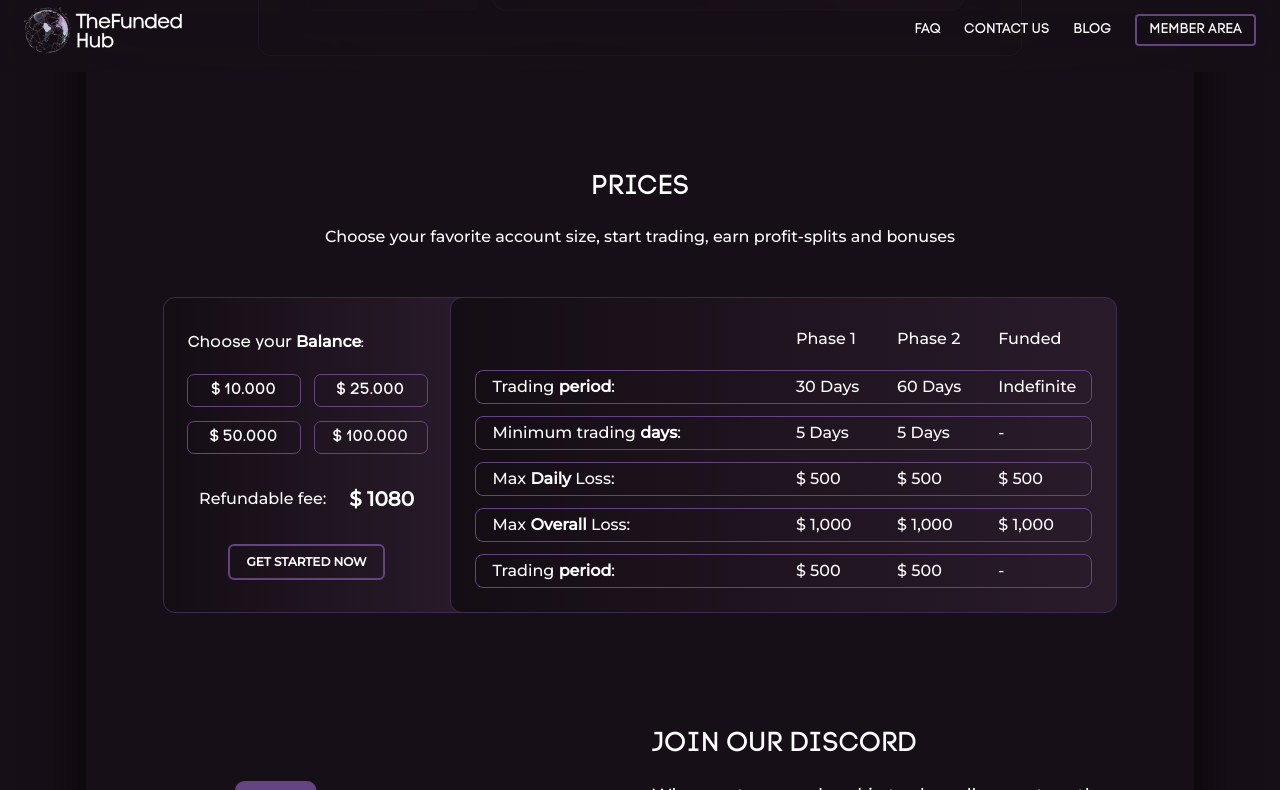
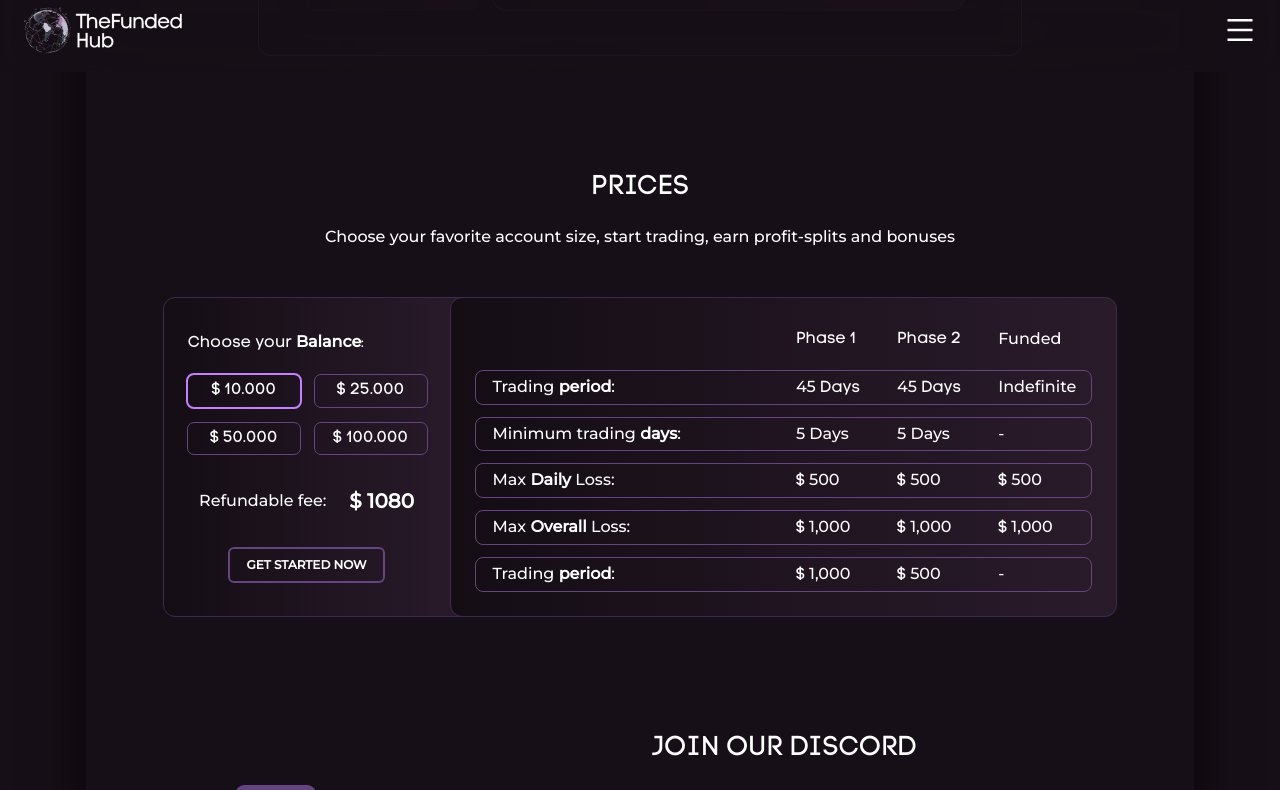
Before and after one commit to troxtele/thefoundedhub, a plain HTML site: page index.html in a window 1280 px wide. Both pictures are taken after a click on the button "$ 10.000". Shown: the part 2787-3577 px from the top of the page. Drawn offline with Linux system fonts and the light colour scheme.

Commit message:
Add files via upload

```diff
--- a/index.html
+++ b/index.html
@@ -35,7 +35,7 @@
       class="z-50 fixed left-0 right-0 bg-main-bg/80 backdrop-blur-3xl transition-all duration-300 border-b border-transparent py-4"
     >
       <div class="container">
-        <div class="wrapper flex justify-between ">
+        <div class="wrapper flex justify-between">
           <!-- Main logo -->
           <a href="#" class="main-logo flex gap-1 relative">
             <img
@@ -49,7 +49,10 @@
           <nav
             class="nav-links text-white font-thin flex justify-center items-center"
           >
-            <ul class="flex gap-6 justify-center items-center text-sm">
+            <!-- Links -->
+            <ul
+              class="hidden 2xl:flex gap-6 justify-center items-center text-sm"
+            >
               <li>
                 <a
                   href="#"
@@ -79,10 +82,68 @@
                 >
               </li>
             </ul>
+
+            <!-- Menu bar -->
+            <div class="menu-bar">
+              <svg
+                class="cursor-pointer"
+                stroke="currentColor"
+                fill="currentColor"
+                stroke-width="0"
+                viewBox="0 0 1024 1024"
+                height="2em"
+                width="2em"
+                xmlns="http://www.w3.org/2000/svg"
+              >
+                <path
+                  d="M904 160H120c-4.4 0-8 3.6-8 8v64c0 4.4 3.6 8 8 8h784c4.4 0 8-3.6 8-8v-64c0-4.4-3.6-8-8-8zm0 624H120c-4.4 0-8 3.6-8 8v64c0 4.4 3.6 8 8 8h784c4.4 0 8-3.6 8-8v-64c0-4.4-3.6-8-8-8zm0-312H120c-4.4 0-8 3.6-8 8v64c0 4.4 3.6 8 8 8h784c4.4 0 8-3.6 8-8v-64c0-4.4-3.6-8-8-8z"
+                ></path>
+              </svg>
+            </div>
           </nav>
         </div>
       </div>
     </header>
+
+    <!-- Mobile nav -->
+    <nav class="absolute hidden left-0 h-screen w-[40%] bg-main-bg z-[99]">
+      <div class="wrapper py-6 px-6">
+        <div class="logo block">
+          <img class="" src="./images/logo.png" alt="logo" />
+        </div>
+        <!-- Links -->
+        <ul class="grid gap-6 text-sm mt-6">
+          <li>
+            <a
+              href="#"
+              class="flex font-semibold border-b border-transparent hover:border-white transition-all duration-300"
+              >FAQ</a
+            >
+          </li>
+          <li>
+            <a
+              href="#"
+              class="flex font-semibold border-b border-transparent hover:border-white transition-all duration-300"
+              >CONTACT US</a
+            >
+          </li>
+          <li>
+            <a
+              href="#"
+              class="flex font-semibold border-b border-transparent hover:border-white transition-all duration-300"
+              >BLOG</a
+            >
+          </li>
+          <li>
+            <a
+              href="#"
+              class="flex font-semibold border-2 border-all rounded py-1 px-3 -leading-2"
+              >MEMBER AREA</a
+            >
+          </li>
+        </ul>
+      </div>
+    </nav>
 
     <!------------------------- Main --------------------------->
     <main class="overflow-hidden">
@@ -521,7 +582,7 @@
                         <div class="price">
                           <!-- Button -->
                           <button
-                            class="w-[7rem] py-2.5 rounded-md outline-all outline-1 outline leading-[0.7]"
+                            class="w-[7rem] py-2.5 rounded-md outline outline-1 outline-all leading-[0.7]"
                           >
                             $ 10.000
                           </button>
@@ -581,14 +642,16 @@
                       <span class="col-span-3"
                         >Trading <span class="font-bold">period</span>:</span
                       >
-                      <span
+                      <div
                         class="col-span-1 relative before:absolute before:content-['Phase_1'] before:-top-12"
-                        >30 Days</span
                       >
-                      <span
+                        <span class="day-one">30</span> Days
+                      </div>
+                      <div
                         class="col-span-1 relative before:absolute before:content-['Phase_2'] before:-top-12"
-                        >60 Days</span
                       >
+                        <span class="day-two">60</span> Days
+                      </div>
                       <span
                         class="col-span-1 relative before:absolute before:content-['Funded'] before:-top-12"
                         >Indefinite</span
@@ -613,9 +676,15 @@
                       <span class="col-span-3"
                         >Max <span class="font-bold">Daily</span> Loss:</span
                       >
-                      <span class="col-span-1">$ 500</span>
-                      <span class="col-span-1">$ 500</span>
-                      <span class="col-span-1">$ 500</span>
+                      <div class="col-span-1">
+                        $ <span class="priceVal">500</span>
+                      </div>
+                      <div class="col-span-1">
+                        $ <span class="priceVal">500</span>
+                      </div>
+                      <div class="col-span-1">
+                        $ <span class="priceVal">500</span>
+                      </div>
                     </div>
                     <!-- Item -->
                     <div
@@ -624,9 +693,15 @@
                       <span class="col-span-3"
                         >Max <span class="font-bold">Overall</span> Loss:</span
                       >
-                      <span class="col-span-1">$ 1,000</span>
-                      <span class="col-span-1">$ 1,000</span>
-                      <span class="col-span-1">$ 1,000</span>
+                      <div class="col-span-1">
+                        $ <span class="priceVal">1,000</span>
+                      </div>
+                      <div class="col-span-1">
+                        $ <span class="priceVal">1,000</span>
+                      </div>
+                      <div class="col-span-1">
+                        $ <span class="priceVal">1,000</span>
+                      </div>
                     </div>
                     <!-- Item -->
                     <div
@@ -635,8 +710,12 @@
                       <span class="col-span-3"
                         >Trading <span class="font-bold">period</span>:</span
                       >
-                      <span class="col-span-1">$ 500</span>
-                      <span class="col-span-1">$ 500</span>
+                      <div class="col-span-1">
+                        $ <span class="priceVal">500</span>
+                      </div>
+                      <div class="col-span-1">
+                        $ <span class="priceVal">500</span>
+                      </div>
                       <span class="col-span-1">-</span>
                     </div>
                   </div>
--- a/input.css
+++ b/input.css
@@ -61,7 +61,6 @@ body {
 }
 
 /* evaluation */
-
 .section-wrapper .shadow {
   box-shadow: 0px 2px 45px 4px rgba(0, 0, 0, 0.65);
   -webkit-box-shadow: 0px 2px 45px 4px rgba(0, 0, 0, 0.65);
@@ -84,7 +83,11 @@ body {
 .rotate-arrow {
   @apply rotate-180;
 }
-
 .drop {
   @apply drop-shadow-[0_10px_8px_rgba(20,13,20,1)] border-all/20 py-2;
 }
+
+/* buttons */
+.button-outline {
+  @apply outline-shine outline-2;
+}
--- a/js/script.js
+++ b/js/script.js
@@ -20,3 +20,46 @@ articles.map((article) => {
     arrow.classList.toggle("rotate-arrow");
   });
 });
+
+// Change price
+
+const day = 45;
+
+const priceButtons = [...document.querySelectorAll(".prices button")];
+const dayOne = document.querySelector(".day-one");
+const dayTwo = document.querySelector(".day-two");
+
+priceValues = {
+  0: ["500", "500", "500", "1,000", "1,000", "1,000", "1,000", "500"],
+  1: ["500", "500", "500", "1,000", "1,000", "1,000", "2,500", "1,500"],
+  2: ["2,500", "2,500", "2,500", "5,000", "5,000", "5,000", "5,000", "2,500"],
+  3: [
+    "5,000",
+    "5,000",
+    "5,000",
+    "10,000",
+    "10,000",
+    "10,000",
+    "10,000",
+    "5,000",
+  ],
+};
+
+const prices = [...document.querySelectorAll(".priceVal")];
+
+priceButtons.map((btn, i) => {
+  btn.addEventListener("click", () => {
+    // Change days
+    dayOne.innerHTML = 45;
+    dayTwo.innerHTML = 45;
+
+    // Change prices
+    prices.map((item, j) => {
+      item.innerHTML = priceValues[i][j];
+    });
+
+    // Button outline change
+    priceButtons.map((button) => button.classList.remove("button-outline"));
+    btn.classList.add("button-outline");
+  });
+});
```
Also changed, not shown: dist/output.css.
